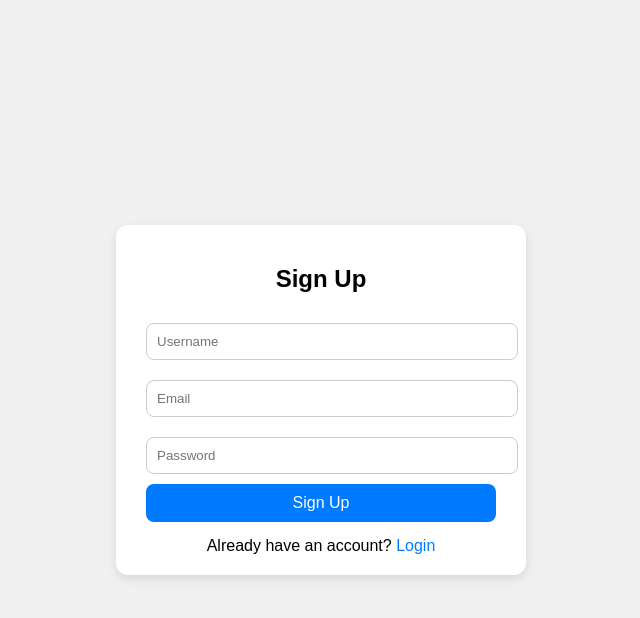
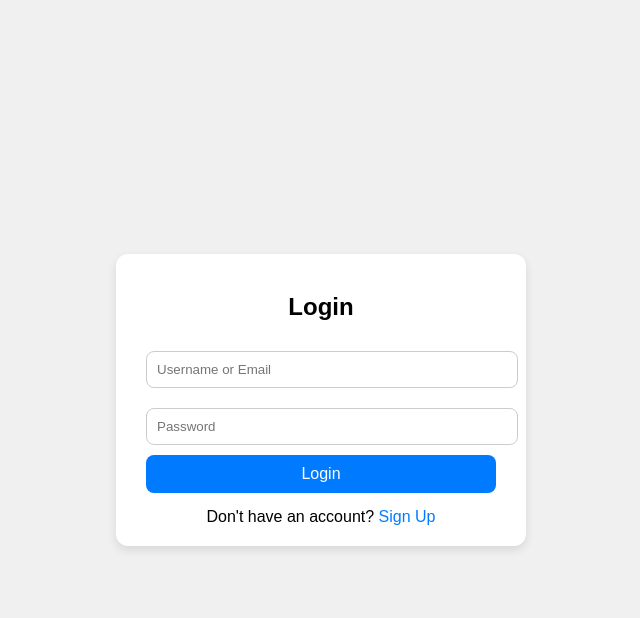
Before and after one commit to Raghav-Kejriwal/EVChargerLocator, a website built with Vite: page auth.html in a window 1280 px wide. Both pictures are taken after a click on the link "Login". Shown: the whole page, without its empty margins (319-959 px from the left). Built offline with nearby package versions, Linux system fonts and the light colour scheme; no server answers.

Commit message:
login button debugging

```diff
--- a/auth.html
+++ b/auth.html
@@ -30,9 +30,8 @@
 
     <!-- Toggle Sign-up/Login -->
     <div class="toggle-link">
-      <span id="toggle-text">
-        Already have an account? <a href="#" onclick="toggleForms()">Login</a>
-      </span>
+      <span id="toggle-text">Already have an account? </span>
+      <a href="#" id="toggle-link">Login</a>
     </div>
   </div>
 
--- a/auth.js
+++ b/auth.js
@@ -5,6 +5,7 @@ const signupForm = document.getElementById("signup-form");
 const loginForm = document.getElementById("login-form");
 const formTitle = document.getElementById("form-title");
 const toggleText = document.getElementById("toggle-text");
+const toggleLink = document.getElementById("toggle-link"); // Ensure this exists in your HTML
 
 // Toggle Between Signup & Login Forms
 function toggleForms() {
@@ -12,27 +13,21 @@ function toggleForms() {
     signupForm.style.display = "block";
     loginForm.style.display = "none";
     formTitle.textContent = "Sign Up";
-    toggleText.innerHTML = 'Already have an account? <a href="#" id="toggle-link">Login</a>';
+    toggleText.textContent = "Already have an account? ";
+    toggleLink.textContent = "Login";
   } else {
     signupForm.style.display = "none";
     loginForm.style.display = "block";
     formTitle.textContent = "Login";
-    toggleText.innerHTML = 'Don\'t have an account? <a href="#" id="toggle-link">Sign Up</a>';
+    toggleText.textContent = "Don't have an account? ";
+    toggleLink.textContent = "Sign Up";
   }
-
-  // Attach event listener after modifying innerHTML
-  document.getElementById("toggle-link").addEventListener("click", (e) => {
-    e.preventDefault();
-    toggleForms();
-  });
 }
 
-// Initial setup to attach event listener
-document.addEventListener("DOMContentLoaded", () => {
-  document.getElementById("toggle-link").addEventListener("click", (e) => {
-    e.preventDefault();
-    toggleForms();
-  });
+// Attach toggle event listener once
+toggleLink.addEventListener("click", (e) => {
+  e.preventDefault();
+  toggleForms();
 });
 
 // Handle Sign-up
@@ -121,4 +116,4 @@ function handleCredentialResponse(response) {
       }
     })
     .catch(() => alert("❌ Error during Google authentication."));
-}
+};
```
